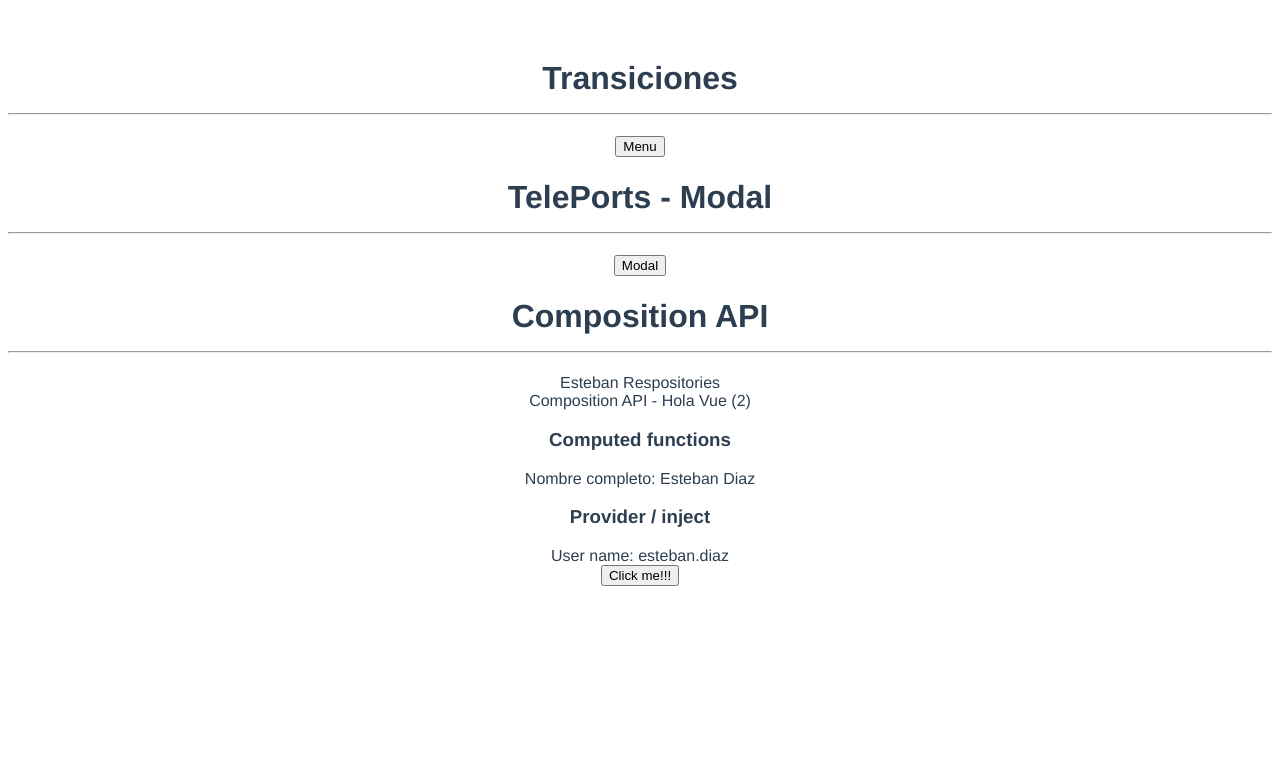
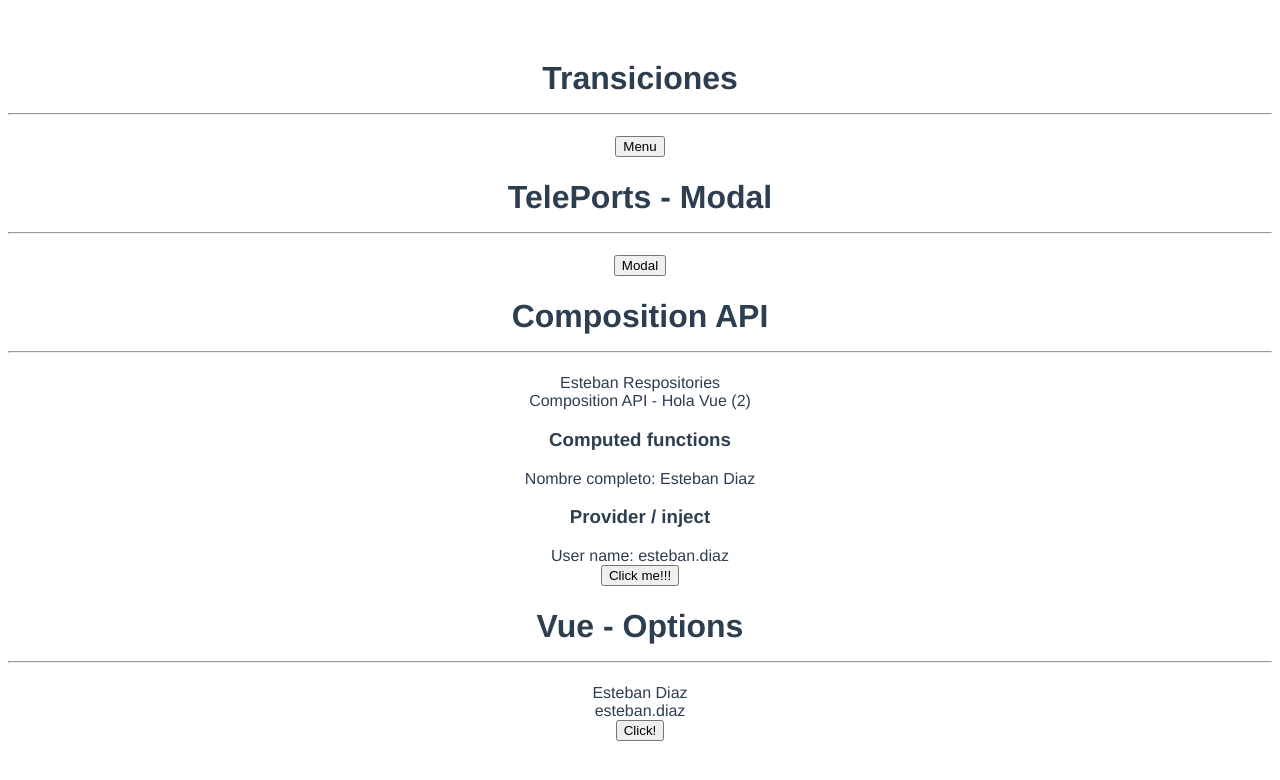
Before and after one commit to stban94diaz/vue-basic-concepts, a Vue app: page / in a window 1280 px wide. Shown: the top 780 px of the page. Built offline with nearby package versions, Linux system fonts and the light colour scheme.

Commit message:
:tada: Composition API vs Options

```diff
--- a/src/App.vue
+++ b/src/App.vue
@@ -14,6 +14,10 @@
     <UserRepositories :user="'Esteban'" />
     <Home first-name="Esteban" last-name="Diaz" @load="onLoad"/>
   </div>
+  <div>
+    <h1>Vue - Options<hr /></h1>
+    <HomeOptions first-name="Esteban" last-name="Diaz" />
+  </div>
 </template>
 
 <script>
@@ -24,13 +28,14 @@ import Menu from "./components/Menu.vue";
 import Modal from "./components/Modal.vue";
 import UserRepositories from "./components/UserRepositories.vue";
 import Home from "./components/Home.vue";
+import HomeOptions from "./components/HomeOptions.vue";
 
 // Mixins
 import base from "@/mixins/base.js";
 
 export default {
   name: "App",
-  components: { Menu, Modal, UserRepositories, Home },
+  components: { Menu, Modal, UserRepositories, Home, HomeOptions },
   mixins: [base],
   methods: {
     onLoad: console.log,
--- /dev/null
+++ b/src/components/HomeOptions.vue
@@ -0,0 +1,23 @@
+<template>
+  <div>{{ fullName }}</div>
+  <div>{{ userName }}</div>
+  <button ref="btn">Click!</button>
+</template>
+
+<script>
+export default {
+  props: {
+    firstName: String,
+    lastName: String,
+  },
+  inject: ["userName"],
+  computed: {
+    fullName() {
+      return `${this.firstName} ${this.lastName}`;
+    },
+  },
+  mounted() {
+    console.log("Vue - Options", this.$refs.btn);
+  },
+};
+</script>
```
